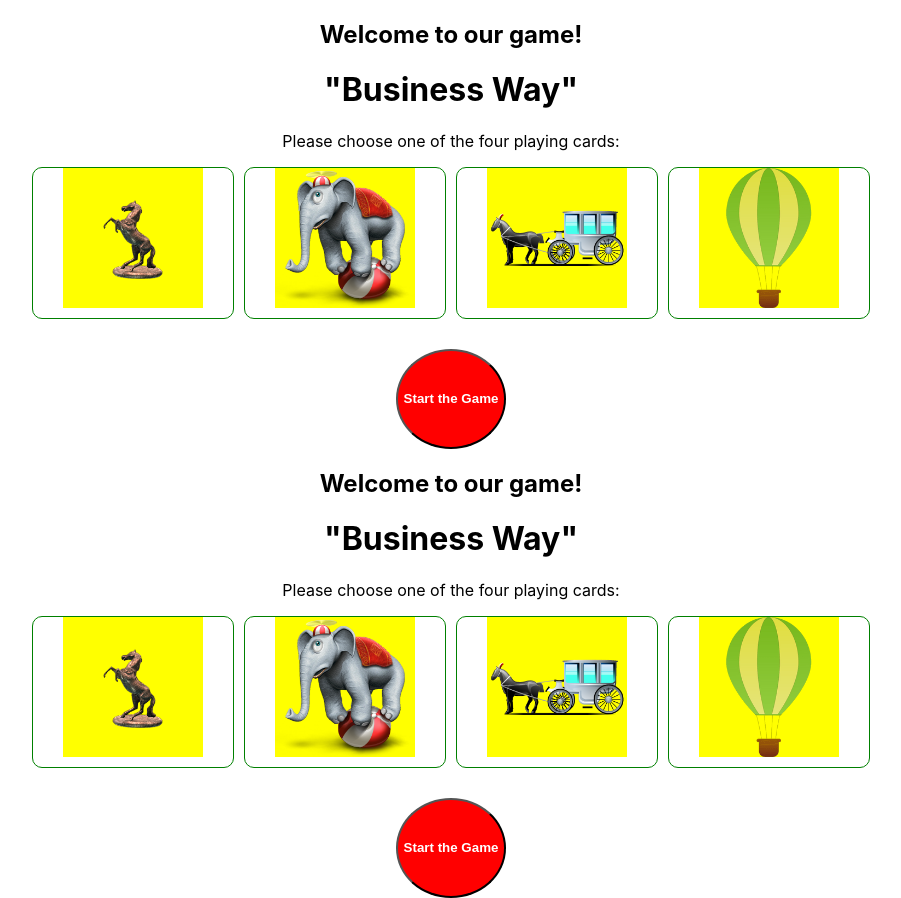
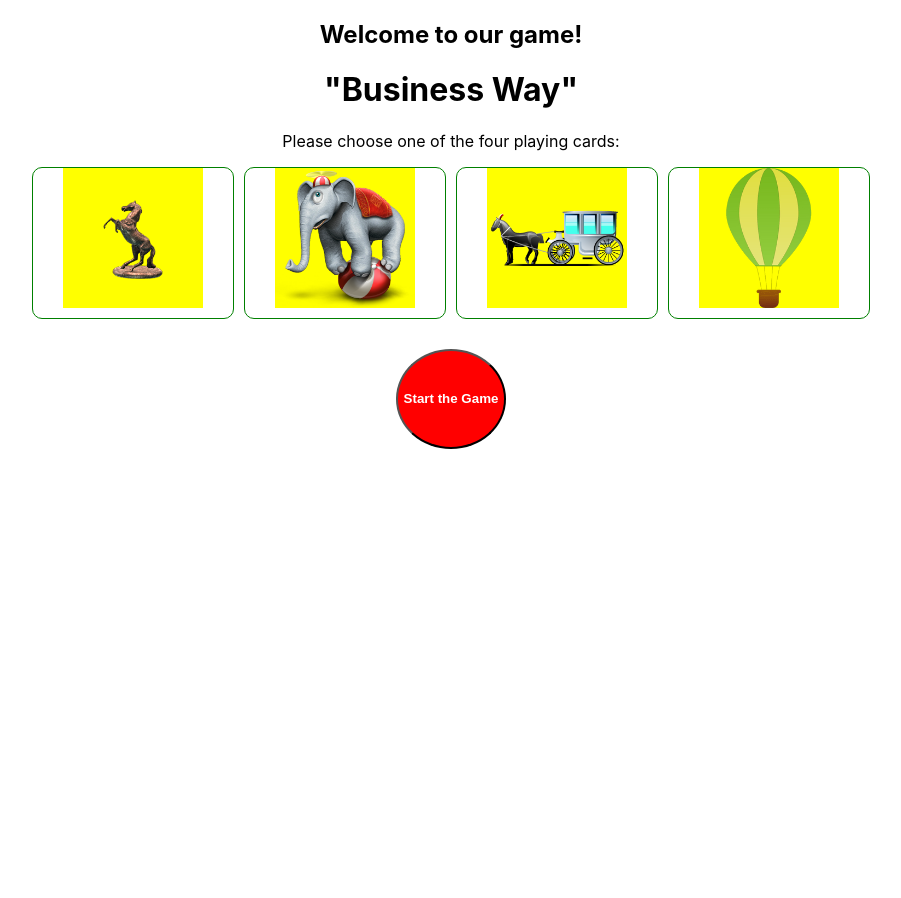
Before and after one commit to spokas40/ATS3-5-20231024, a React (Create React App) app: page / in a window 1280 px wide. Shown: the whole page, without its empty margins (189-1090 px from the left). After the commit the page ends 800 px from the top, so only its background shows below. Built offline with nearby package versions, Linux system fonts and the light colour scheme.

Commit message:
20231105_21-27
Surasta klaida dėl perteklinio LoginContainer ir GameBoard elementų atvaizdavimo projekte. Ištaisyta.

```diff
--- a/src/App.js
+++ b/src/App.js
@@ -1,7 +1,6 @@
 import React, { useState } from 'react';
 import Login from './components/Login.js';
 import GameBoard from './components/GameBoard.js';
-import PlayerWallet from './components/PlayerWallet.js';
 import TravelLandBank from './components/TravelLandBank.js';
 import { WalletProvider } from './WalletProvider.js';
 import './App.css';
@@ -15,8 +14,9 @@ const App = () => {
     };
 
     const handleStartGame = () => {
-        console.log("Game is starting");
+        console.log("Before starting game, gameStarted:", gameStarted);
         setGameStarted(true);
+        console.log("After starting game, gameStarted:", gameStarted);
     };
 
     return (
--- a/src/components/GameBoard.js
+++ b/src/components/GameBoard.js
@@ -16,6 +16,7 @@ import { useWallet } from "../WalletProvider.js";
 import { WalletContext } from '../WalletProvider.js';
 
 const GameBoard = () => {
+    console.log('GameBoard component is being rendered');
     const [playerPosition, setPlayerPosition] = useState(0); // Initial player card position
     const [diceValue, setDiceValue] = useState(0);
     const [ownedBusinesses, setOwnedBusinesses] = useState([]);
--- a/src/components/Login-container.js
+++ b/src/components/Login-container.js
@@ -1,16 +1,13 @@
 import React, { useState } from 'react';
-import ReactDOM from 'react-dom/client';
 import '../styles/styles.css';
 import horseImage from '../images/horse.png';
 import elephantImage from '../images/elephant-on-a-ball.png';
 import carriageImage from '../images/carriage.png';
 import ballonImage from '../images/ballon.png';
-import GameBoard from './GameBoard.js';
 
-const LoginContainer = () => {
+const LoginContainer = ({ onStartGame }) => {
     const savedCard = localStorage.getItem('selectedCard');
     const [selectedCard, setSelectedCard] = useState(savedCard || null);
-    const [gameStarted, setGameStarted] = useState(false);
 
     const handleCardClick = (cardName) => {
         setSelectedCard(cardName);
@@ -19,7 +16,7 @@ const LoginContainer = () => {
 
     const startGame = () => {
         if (selectedCard) {
-            setGameStarted(true);
+            onStartGame();
         } else {
             alert("You haven't chosen a travel method yet!");
         }
@@ -27,10 +24,6 @@ const LoginContainer = () => {
 
     return (
         <div className="login-container">
-            {gameStarted ? (
-                <GameBoard selectedCard={selectedCard} />
-            ) : (
-                <React.Fragment>
             <h2>Welcome to our game!</h2>
             <h1>"Business Way"</h1>
             <p>Please choose one of the four playing cards:</p>
@@ -49,8 +42,6 @@ const LoginContainer = () => {
                 </div>
             </div>
                 <button className="startGame" onClick={startGame}>Start the Game</button>
-                </React.Fragment>
-                )}
         </div>
     );
 };
--- a/src/components/Login.js
+++ b/src/components/Login.js
@@ -1,12 +1,12 @@
 import React from 'react';
-import ReactDOM from 'react-dom/client';
 import LoginContainer from './Login-container.js';
 import '../styles/styles.css';
 
-const Login = () => {
+const Login = ({ onStartGame}) => {
+    console.log('Login component is being rendered');
     return (
         <div className="login">
-            <LoginContainer />
+            <LoginContainer onStartGame={onStartGame} />
         </div>
     );
 };
--- a/src/components/TravelLandBank.js
+++ b/src/components/TravelLandBank.js
@@ -15,7 +15,6 @@ function TravelLandBank({ children }) {
             <div>
                 {children}
             </div>
-            {children}
         </BankContext.Provider>
     );
 }
```
